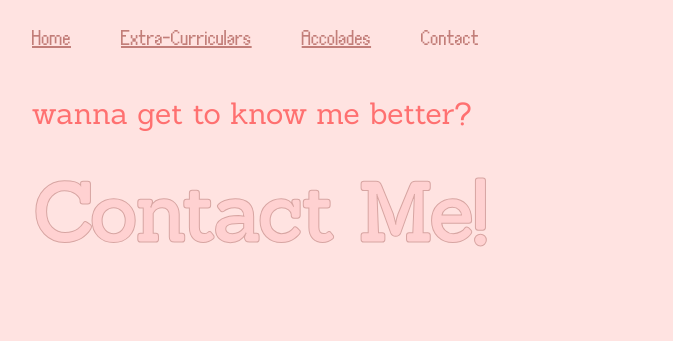
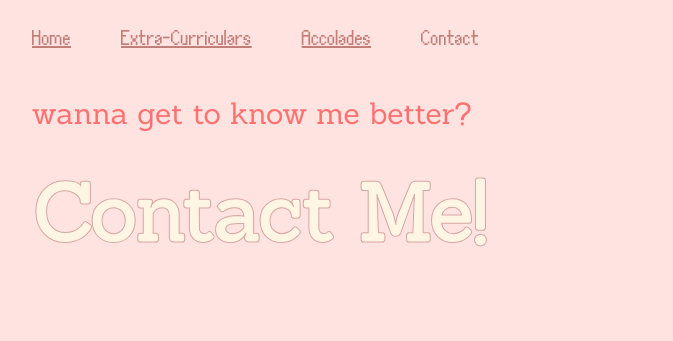
Before and after one commit to angelanglez/kkura, a plain HTML site: page contact.html in a window 1280 px wide. Shown: the top 341 px of the page, without its empty margins (118-791 px from the left). Drawn offline with Linux system fonts and the light colour scheme.

Commit message:
fixed accolades to extracurriculars, changed heading colour

```diff
--- a/styles.css
+++ b/styles.css
@@ -55,7 +55,7 @@ p{
 }
 
 .subpageheading {
-    color: #FFD1D1;
+    color: #FFF5E4;
     font-family: "Sanchez";
     font-size: 80px;
     font-weight: 600;
```
Also changed, not shown: accolades.html (+1 -1 lines).
